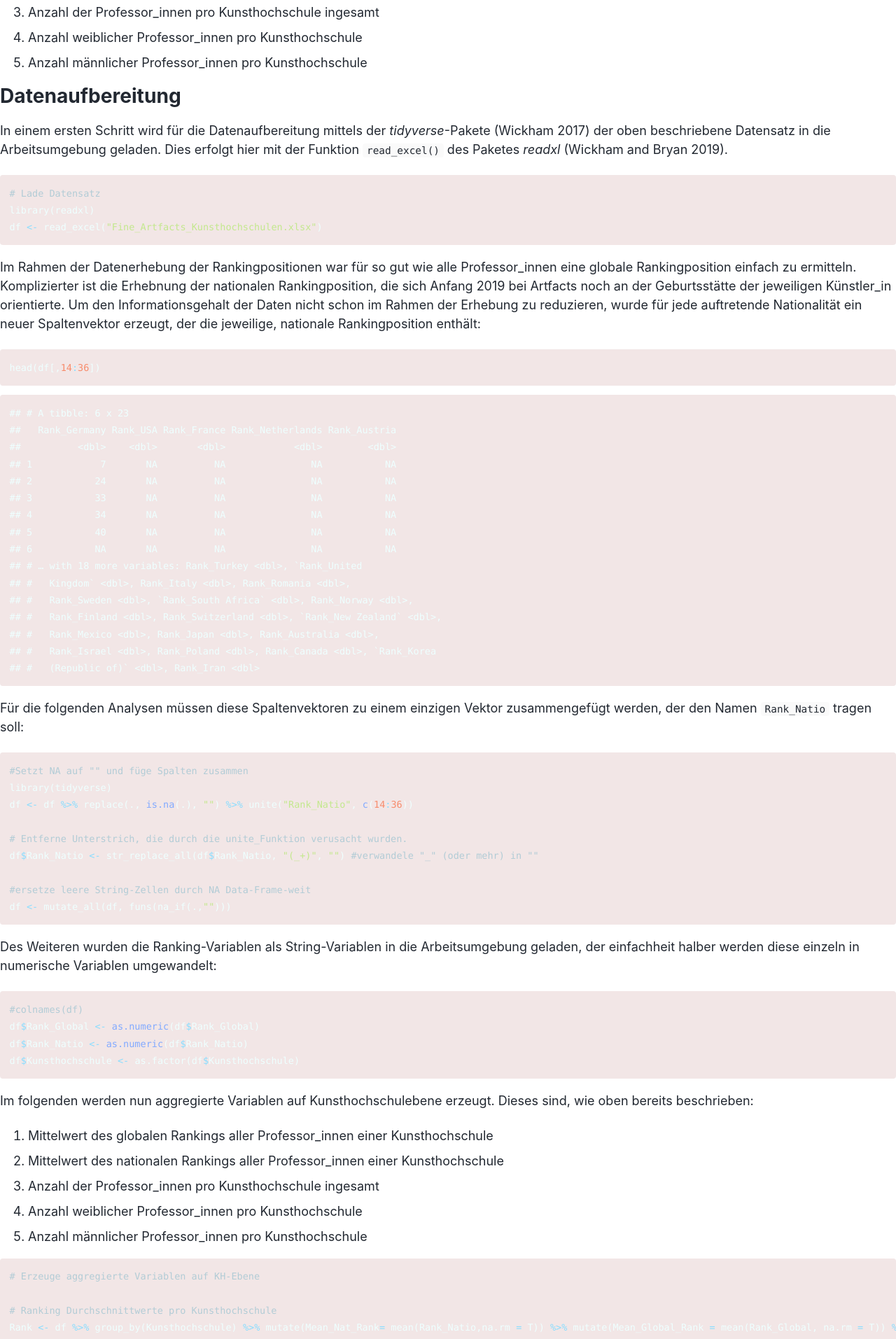
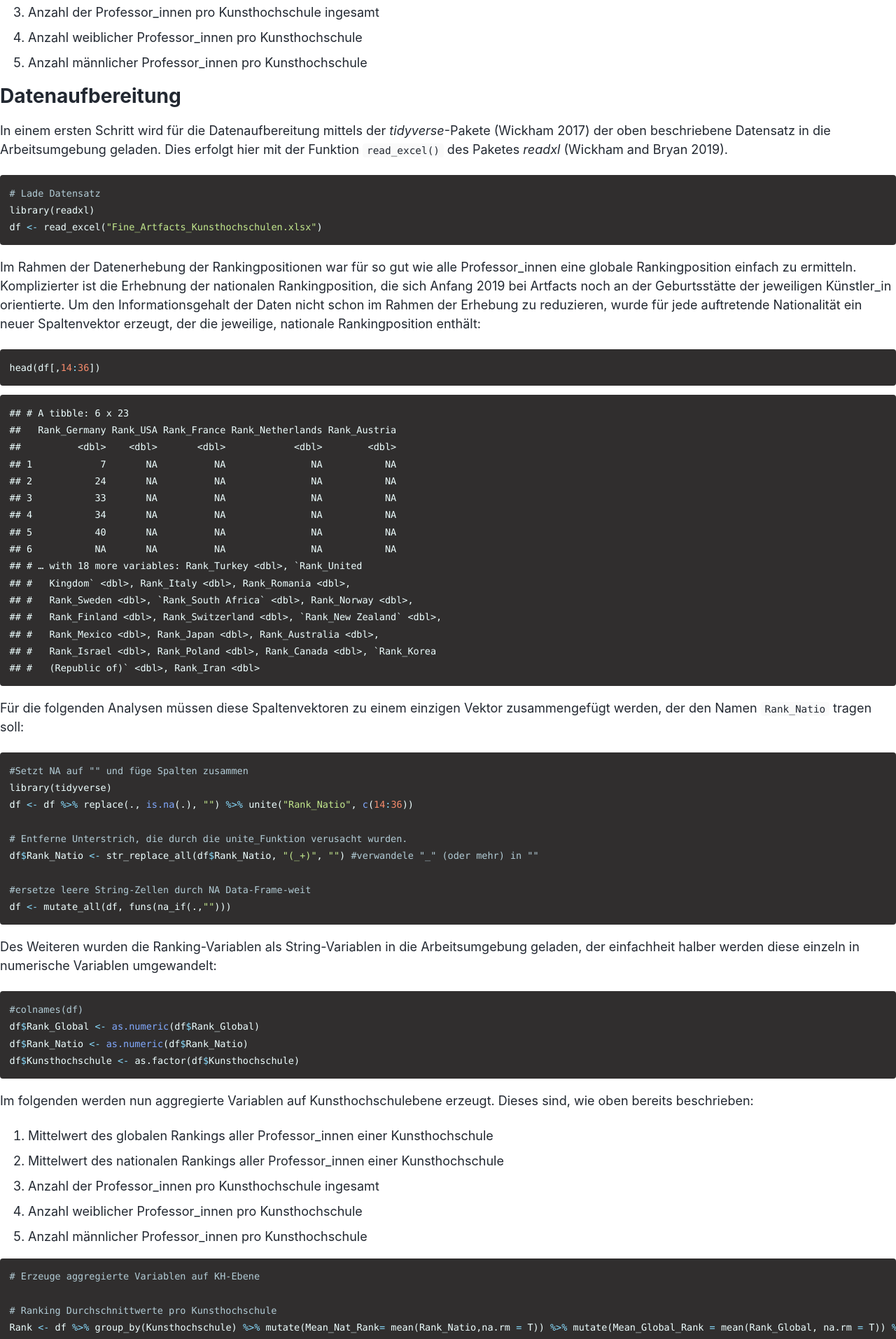
Before and after one commit to MalteHueckstaedt/Chernoff_Face, a Jekyll site: the page built from L1_Chernoff_Faces/Auswertung_KHs_Artfacts.md, in a window 1280 px wide. Shown: the part 922-2835 px from the top of the page at 70% size. Built offline with Jekyll 4.4.1, drawn with Linux system fonts in a browser that asks for light colours; cached includes are drawn as plain includes; nearby versions of some CDN libraries; our own code applies the rules of GitHub Pages for plain Markdown files.

Commit message:
change $base00 to darkgrey

```diff
--- a/_sass/minimal-mistakes/_variables.scss
+++ b/_sass/minimal-mistakes/_variables.scss
@@ -111,7 +111,7 @@ $masthead-link-color-hover: mix(#000, $primary-color, 25%) !default;
 $navicon-link-color-hover: mix(#fff, $primary-color, 75%) !default;
 
 /* syntax highlighting (base16) */
-$base00: #F2E6E6 !default;
+$base00: #302e2e !default;
 $base01: #2e3c43 !default;
 $base02: #314549 !default;
 $base03: #546e7a !default;
```
